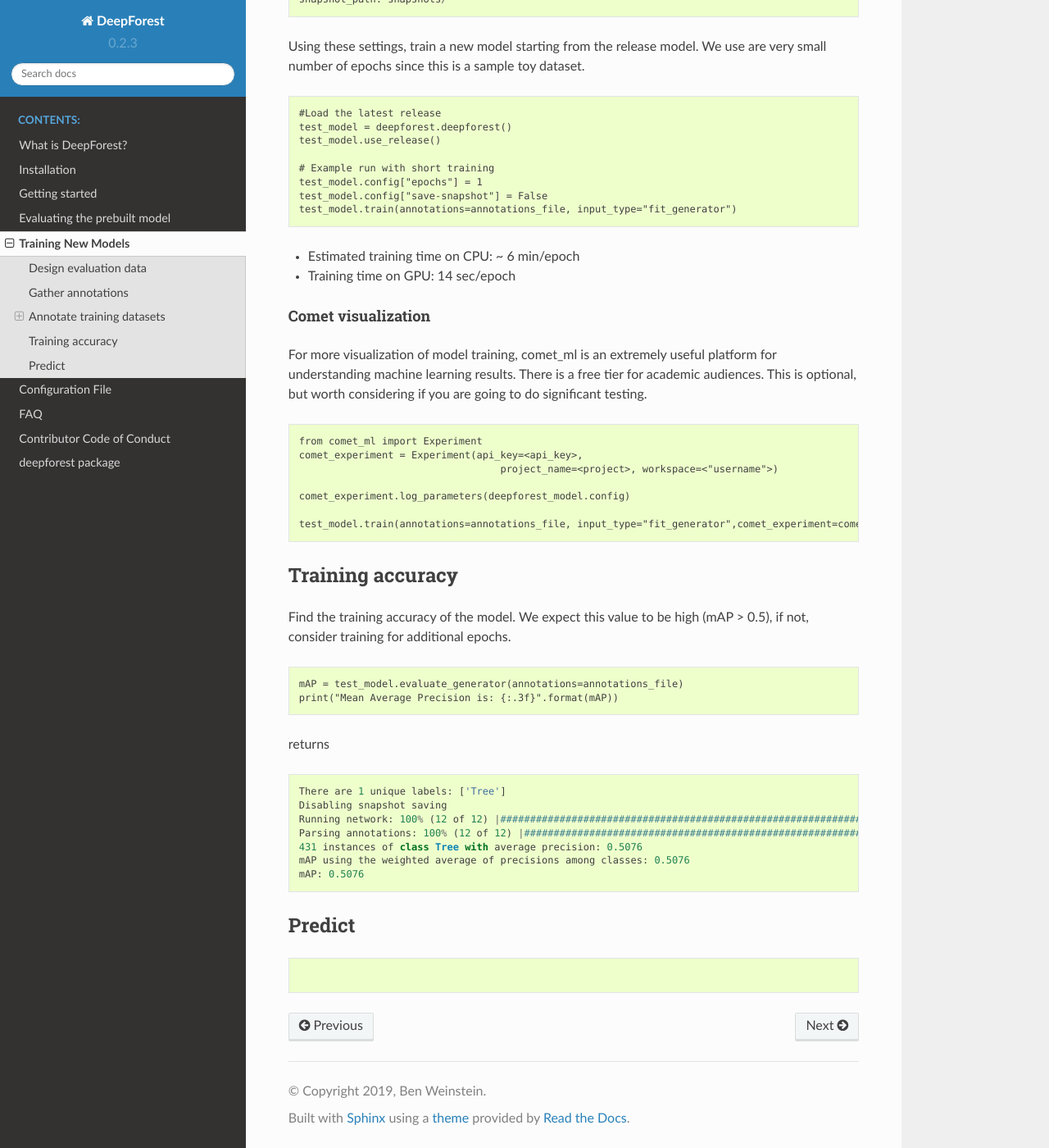
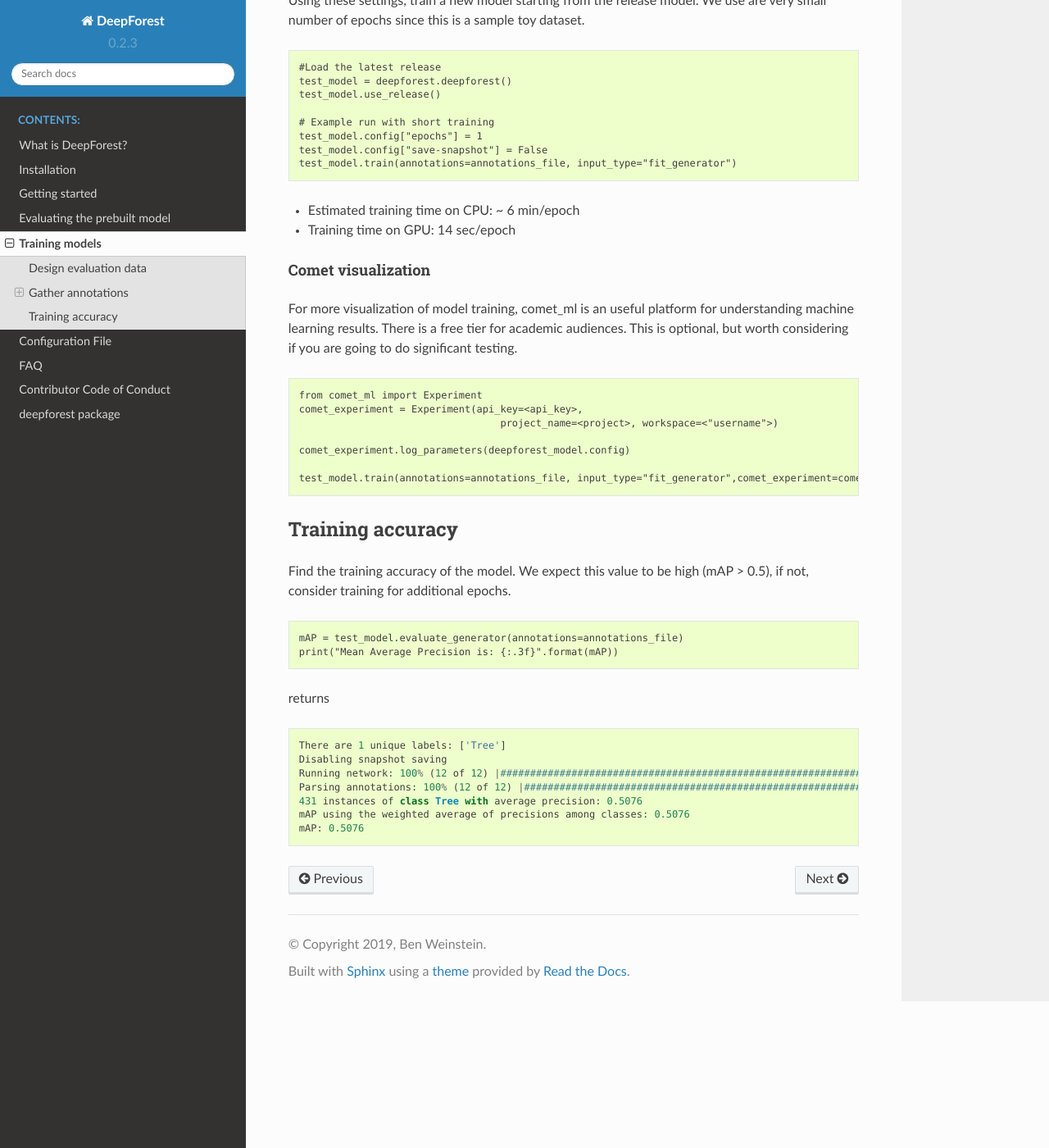
Before and after one commit to weecology/DeepForest, a Sphinx documentation site: the page built from docs/training.md, in a window 1280 px wide and 1400 px high, scrolled down 3170 px. Shown: the whole window at 82% size. Built offline with Sphinx 7.4.7 and the Read the Docs theme 2.0.0, drawn with Linux system fonts in a browser that asks for light colours; pages that are not in the unit, such as notebooks, are missing from menus; some of the changed text lies outside the part shown.

````diff
--- a/docs/training.md
+++ b/docs/training.md
@@ -1,4 +1,4 @@
-# Training New Models
+# Training models
 
 Our work has shown that starting training from the prebuilt model increases performance, regardless of the geographic location of your data. In the majority of cases, it will be useful for the model to have learned general tree representations that can be refined using hand annotated data.
 
@@ -27,8 +27,6 @@ image_path, xmin, ymin, xmax, ymax, label
 ```
 
 Please note that for functions which are fed into keras-retinanet, such as ```evaluate_generator```, ```predict_generator``` and ```train``` this annotation file should be saved without column names. For ```preprocess.split_raster``` the column names should be maintained.
-
-## Annotate training datasets
 
 As with the [evaluation example](Example.html), collect training labels from a crop of the training tile and split into smaller windows.
 
@@ -125,7 +123,7 @@ test_model.train(annotations=annotations_file, input_type="fit_generator")
 
 #### Comet visualization
 
-For more visualization of model training, comet_ml is an extremely useful platform for understanding machine learning results. There is a free tier for academic audiences. This is optional, but worth considering if you are going to do significant testing.
+For more visualization of model training, comet_ml is an useful platform for understanding machine learning results. There is a free tier for academic audiences. This is optional, but worth considering if you are going to do significant testing.
 
 ```{python}
 from comet_ml import Experiment
@@ -157,9 +155,3 @@ Parsing annotations: 100% (12 of 12) |##########################################
 mAP using the weighted average of precisions among classes: 0.5076
 mAP: 0.5076
 ```
-
-## Predict
-
-```{python}
-
-```
--- a/environment.yml
+++ b/environment.yml
@@ -15,11 +15,12 @@ dependencies:
   - numpy
   - pillow
   - scipy
-  - pbr
+  - bumpversion
   - pip
   - matplotlib
   - sphinx_rtd_theme
   - pandas
+  - twine
   - pip:
     - keras-resnet
     - opencv-python
--- a/setup.py
+++ b/setup.py
@@ -2,7 +2,7 @@ from setuptools import setup, find_packages
 
 NAME ='deepforest'
 VERSION = '0.2.3'
-DESCRIPTION = 'Tree Crown Prediction using deep learning retinanets'
+DESCRIPTION = 'Tree crown prediction using deep learning retinanets'
 URL = 'https://github.com/Weecology/DeepForest'
 AUTHOR = 'Ben Weinstein'
 LICENCE = 'MIT'
@@ -11,12 +11,13 @@ LONG_DESCRIPTION = """
 
 ## Full documentation
 [http://deepforest.readthedocs.io/en/latest/](http://deepforest.readthedocs.io/en/latest/)
+
 ## Installation
 
 ```
 Or install the latest version from Github
 ```
-pip install git+git://github.com/Weecology/deepforest
+git clone https://github.com/weecology/DeepForest.git
 conda env create --file=environment.yml
 conda activate DeepForest
 ```
@@ -48,4 +49,5 @@ setup(name=NAME,
       license=LICENCE,
       packages=find_packages(),
       include_package_data=True,
+      install_requires=["keras > 2.3.0","tensorflow==1.14","pandas","matplotlib","pillow","numpy","pyyaml","http://github.com/bw4sz/keras-retinanet/tarball/master#egg=package-1.0"],
       zip_safe=False)
````
Also changed, not shown: other parts of docs/training.md (+1 -1 lines), docs/Example.md (+0 -1 lines).
